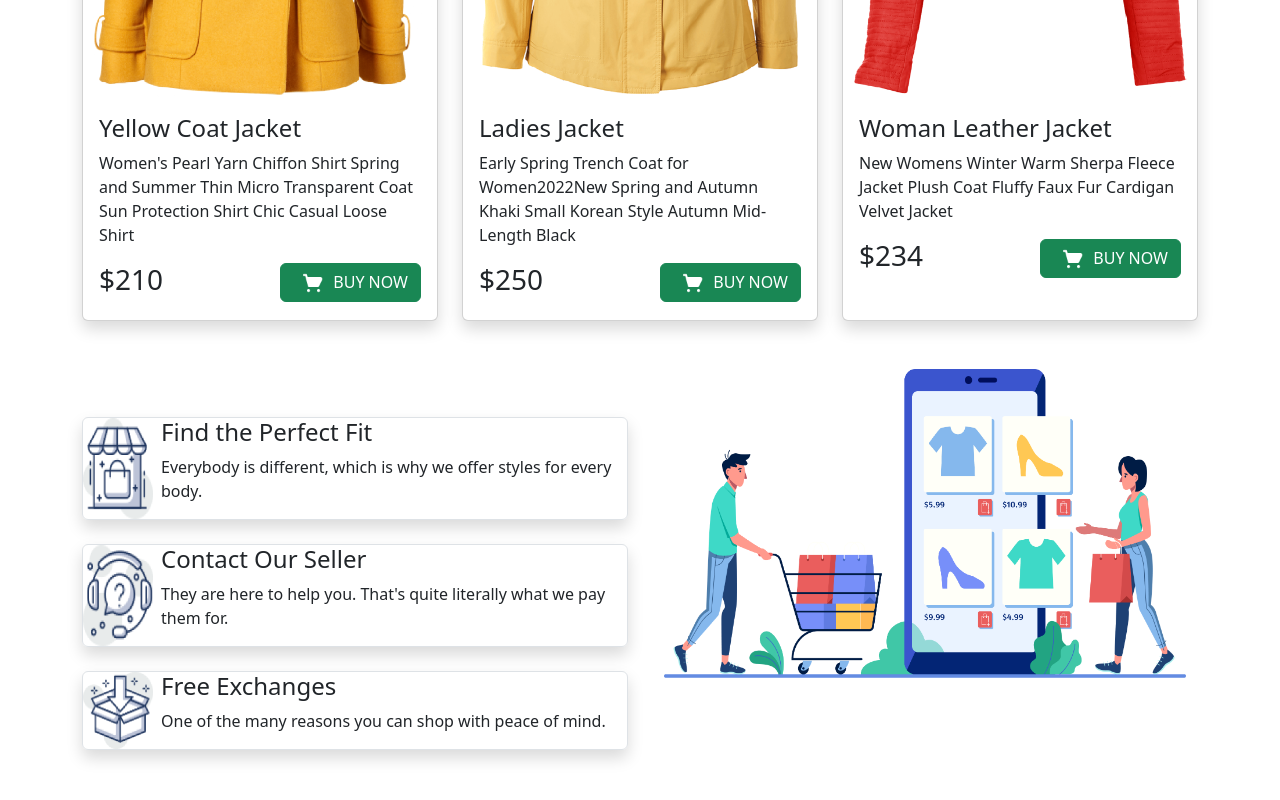
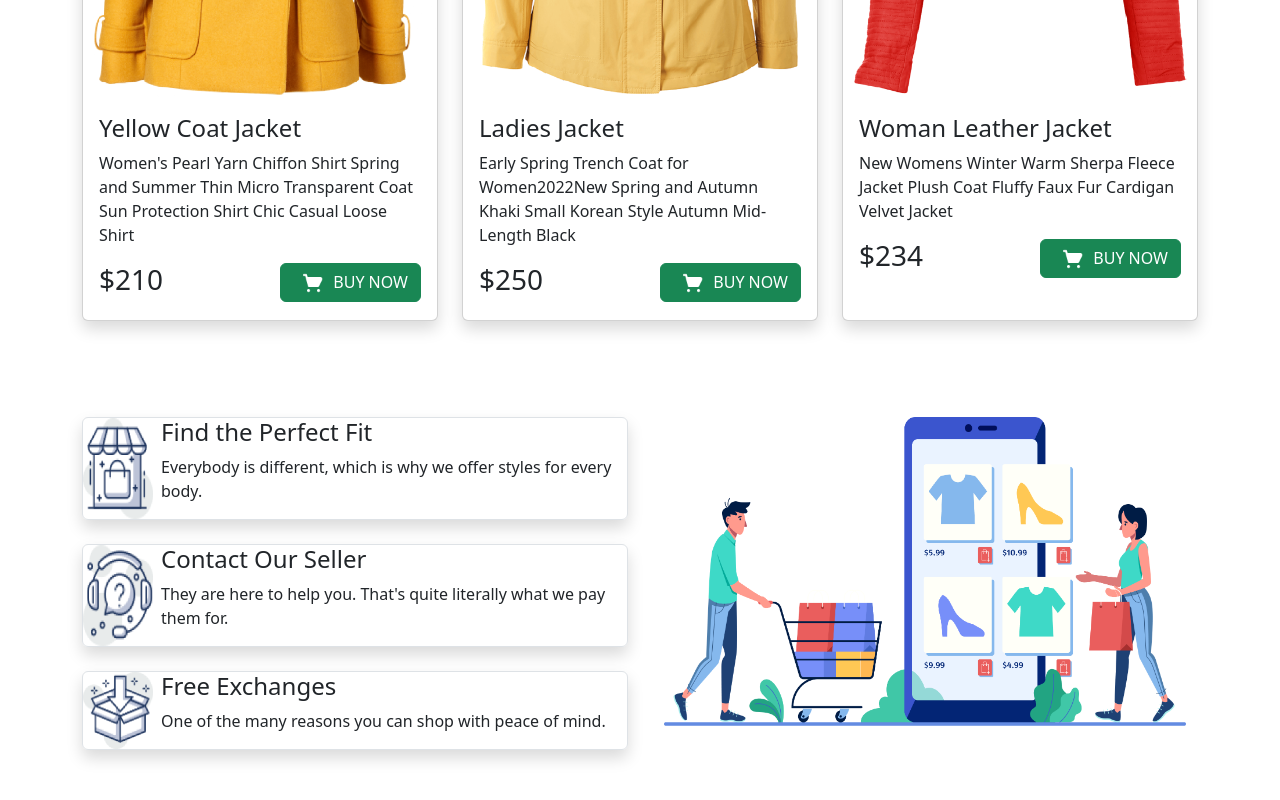
Before and after one commit to MdAshikqe/penguin-fashion, a plain HTML site: page index.html in a window 1280 px wide. Shown: the part 983-1783 px from the top of the page. Drawn offline with Linux system fonts and the light colour scheme.

Commit message:
all-compleate

```diff
--- a/index.html
+++ b/index.html
@@ -177,7 +177,7 @@
 
                     </div>
                 </div>
-                <div class="col-lg-6 col-md-6 col-12">
+                <div class="col-lg-6 col-md-6 col-12 mt-5">
                     <div class="">
                         <img class="container-fluid d-flex align-items-center" width="600px" src="images/shopping.png"
                             alt="">
```
